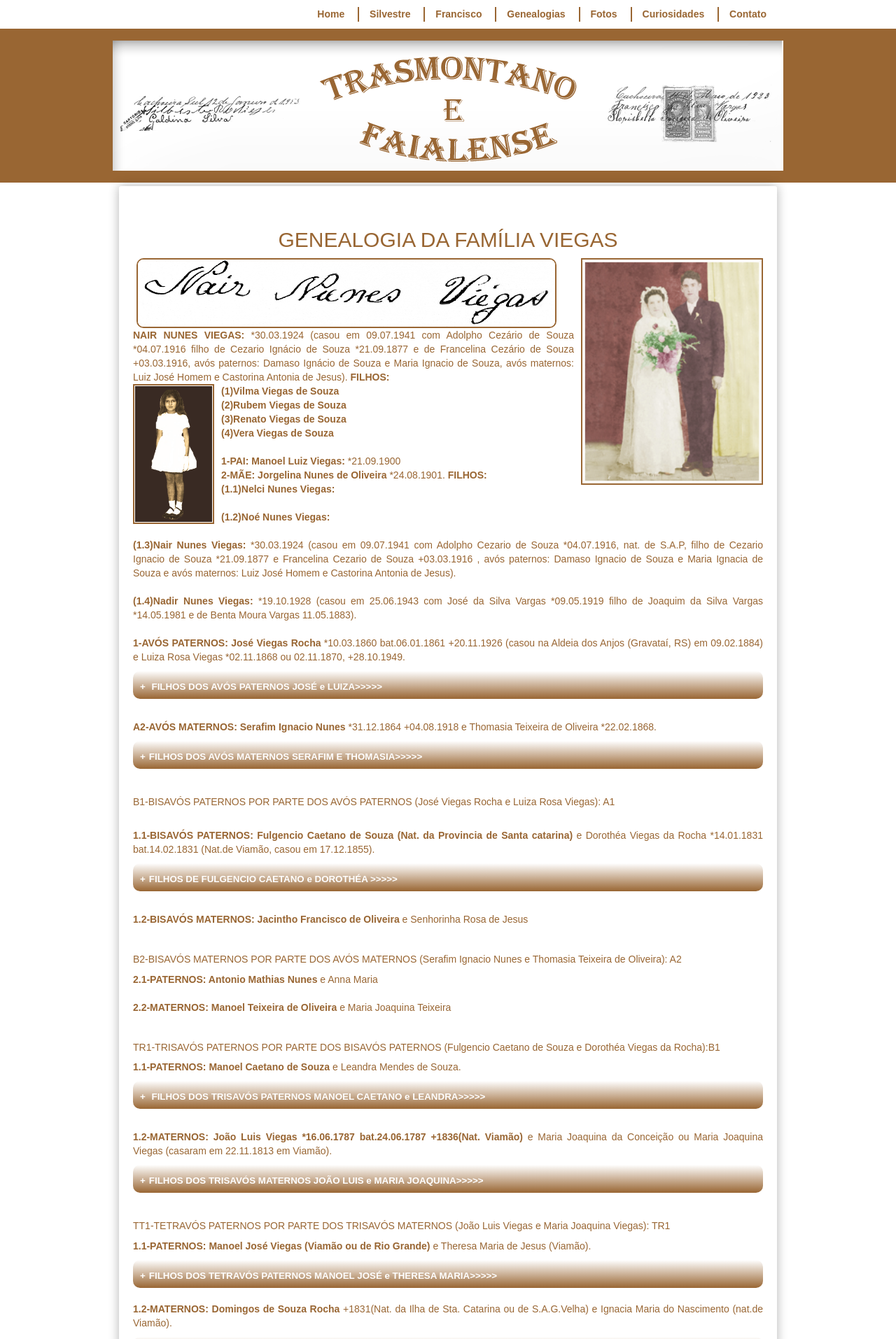
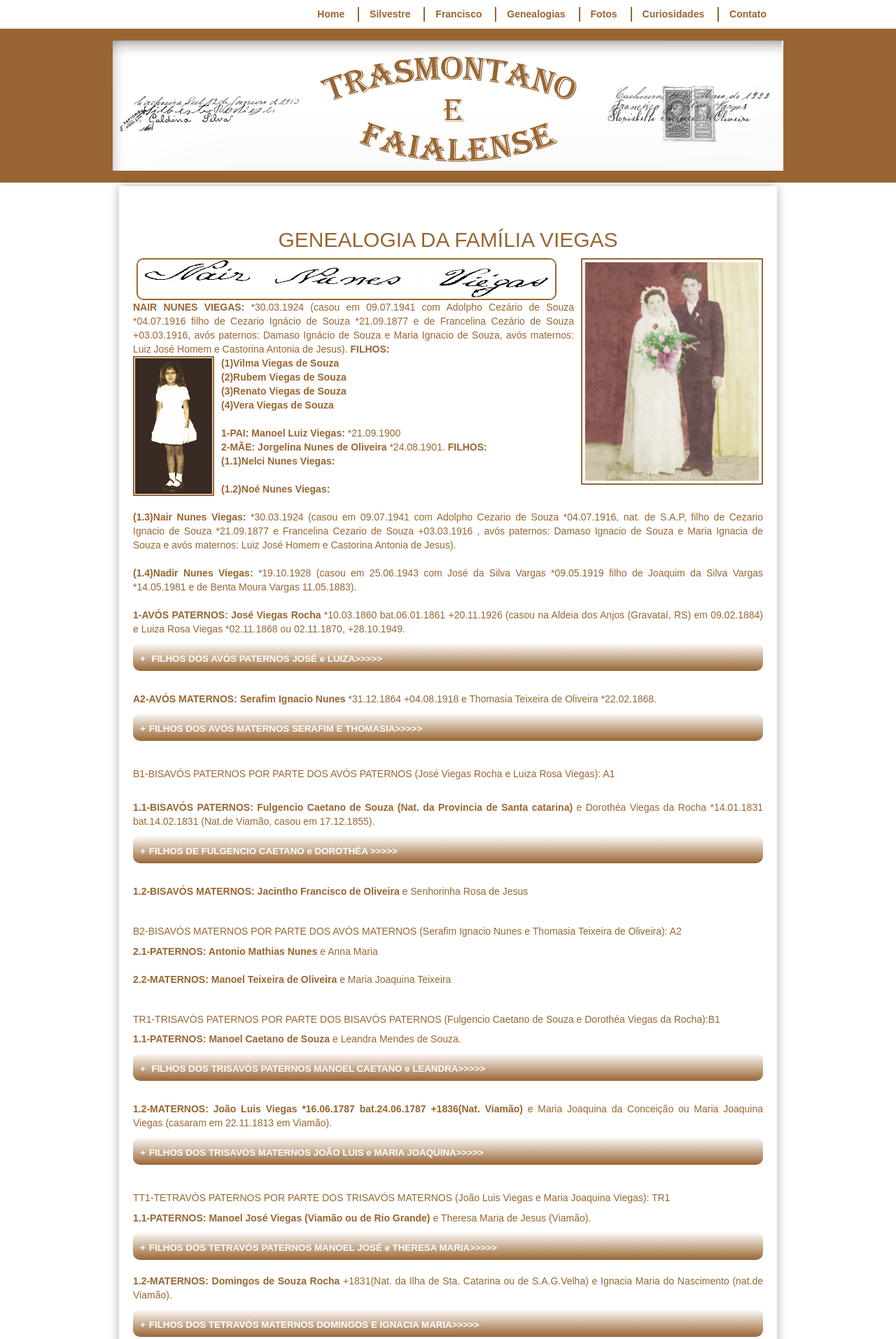
Before and after one commit to claudiovargas1955/claudiovargas1955.github.io, a Jekyll site: the page built from _pages/genealogia-da-familia-viegas.html, in a window 1280 px wide. Shown: the top 1914 px of the page at 70% size. Built offline with Jekyll 4.4.1, drawn with Linux system fonts in a browser that asks for light colours; some web fonts are replaced.

Commit message:
Update genealogia-da-familia-viegas.html

```diff
--- a/_pages/genealogia-da-familia-viegas.html
+++ b/_pages/genealogia-da-familia-viegas.html
@@ -43,7 +43,7 @@
 </style>
 
 <h2>GENEALOGIA DA FAMÍLIA VIEGAS</h2>
-<img class="esq1" style="float:left"; src="/images/Nair.png" width="600px" height="100px" align="center" title="Assinatura Nair Nunes Viegas -
+<img class="esq1" style="float:left"; src="/images/Nair.png" width="600px" height="60px" align="center" title="Assinatura Nair Nunes Viegas -
 09.07.1941";/>
 
 <p><img class="dir" style="float:right"; width="260px padding-botton:1px"; src="/images/145076040011.png" title="Casamento de Nair Viegas e Adolfo Souza";/>
```
